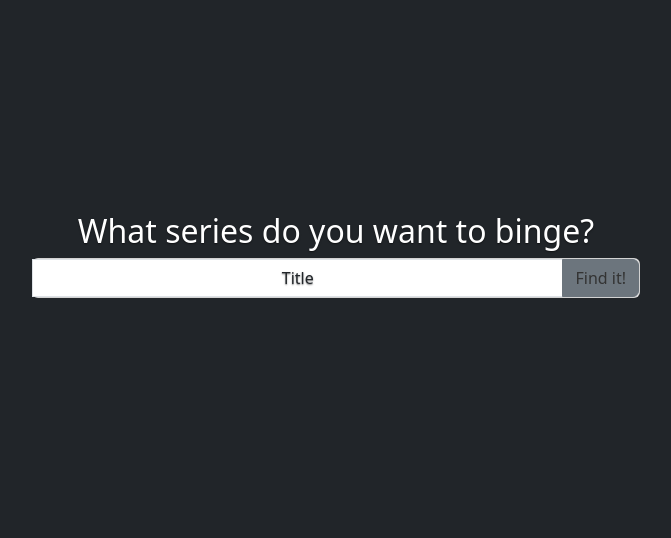
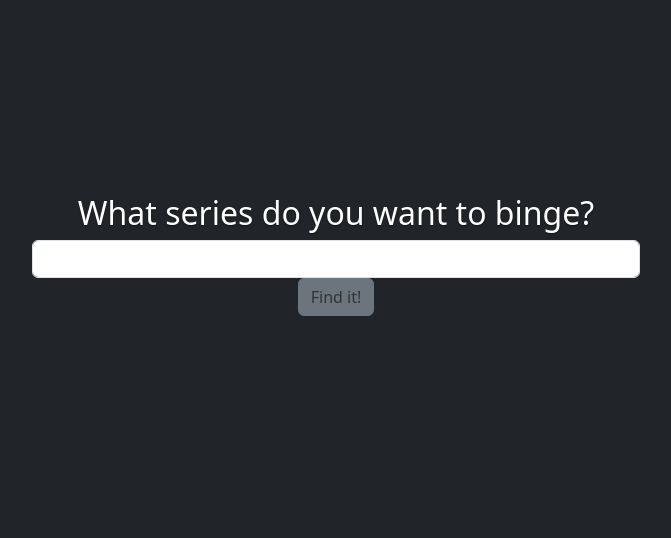
Before and after one commit to mateuszbaranczyk/binge, a Flask app: page / in a window 1280 px wide. Shown: the part 143-681 px from the top of the page, without its empty margins (304-975 px from the left). Run offline with Flask 2, Linux system fonts and the light colour scheme; some libraries are stand-ins or nearby versions.

Commit message:
fix template find

```diff
--- a/binge/app/templates/find.html
+++ b/binge/app/templates/find.html
@@ -4,13 +4,10 @@
 
 <p class="h2">What series do you want to binge?</p>
 
-<form class="card -p2">
-    <div class="input-group">
-        <form method="GET" action="/">
-            {{ form.csrf_token }}
-            {{ form.title.label(class="form-control") }}
-            <input class="btn btn-secondary" type="submit" value="Find it!">
-        </form>
-    </div>
-</form>
+    <form method="POST" action="/">
+        {{ form.csrf_token }}
+        {{ form.title(size=20, class="form-control") }}
+        <input class="btn btn-secondary" type="submit" value="Find it!">
+    </form>
+
 {% endblock %}
```
